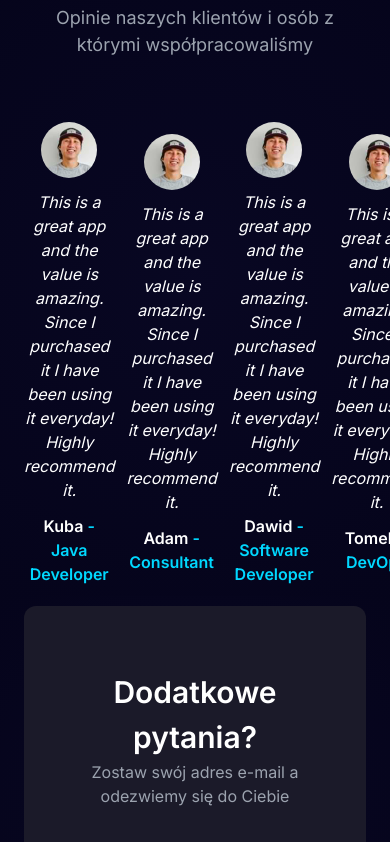
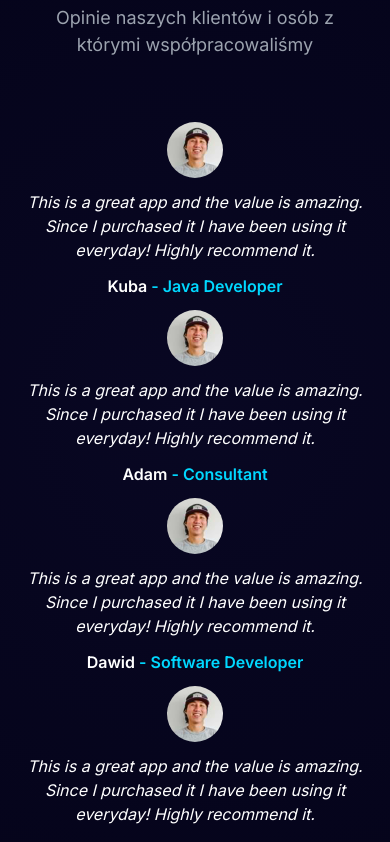
Before and after one commit to m-uchyla/wm-site, a Next.js app: page / in a window 390 px wide. Shown: the part 6401-7243 px from the top of the page. Built offline with nearby package versions, Linux system fonts and the light colour scheme.

Commit message:
Testimonials fix

```diff
--- a/src/components/organisms/testimonials.js
+++ b/src/components/organisms/testimonials.js
@@ -6,7 +6,7 @@
     return(
         <section>
             <SectionHeader header={"Co się o nas mówi?"} subheader={"Opinie naszych klientów i osób z którymi współpracowaliśmy"} />
-            <div className="flex gap-3">
+            <div className="flex gap-3 flex-col md:flex-row">
             {testimonials.map((testimonial, index) => (
                 <div className="flex-center flex-col text-center">
                     <Image
```
